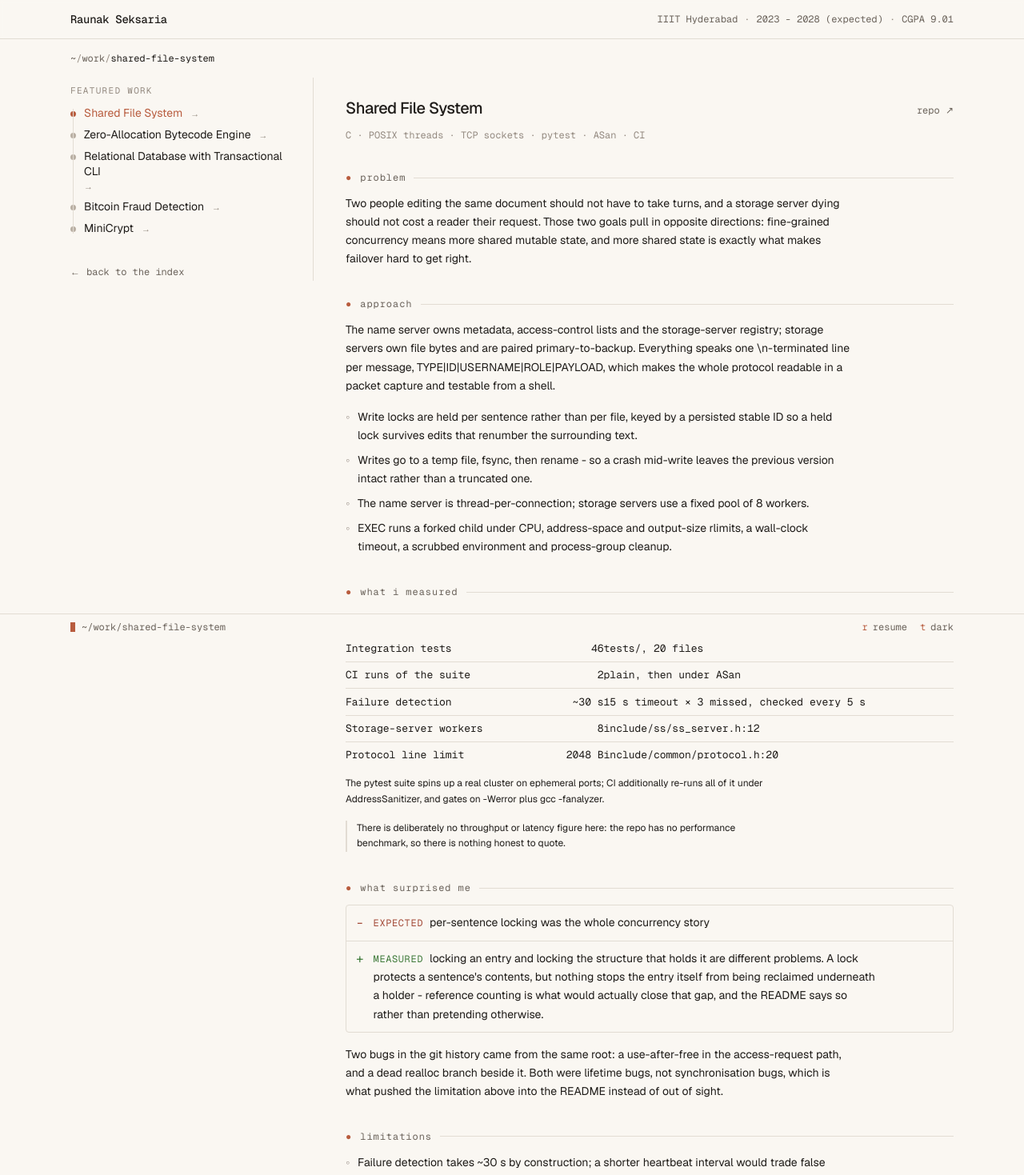
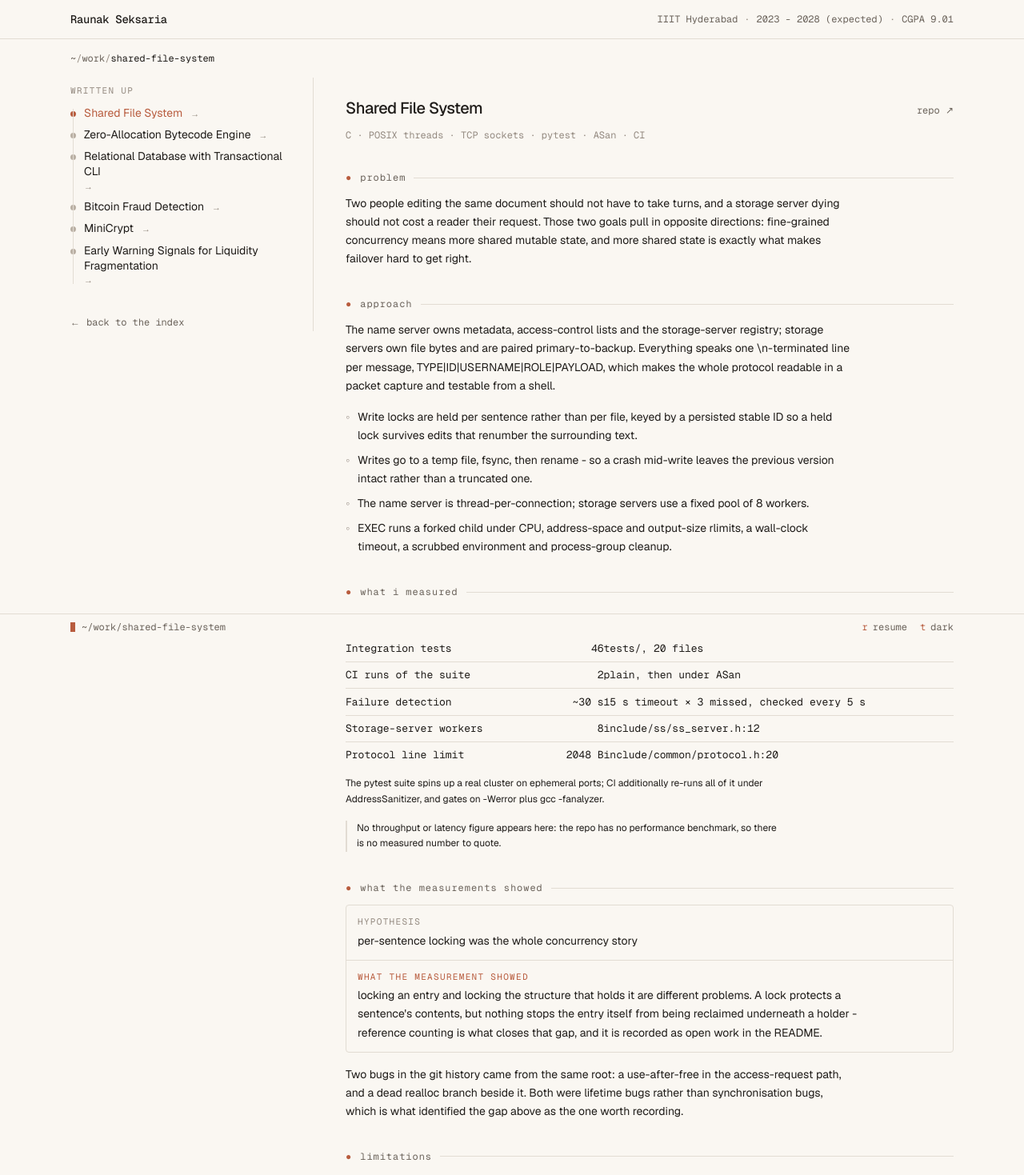
Before and after one commit to RaunakSeksaria/RaunakSeksaria.github.io, a Next.js app: page /work/shared-file-system in a window 1280 px wide. Shown: the top 1469 px of the page at 80% size. Built offline with nearby package versions, Linux system fonts and the light colour scheme.

Commit message:
newer-design

```diff
--- a/src/app/work/[slug]/page.tsx
+++ b/src/app/work/[slug]/page.tsx
@@ -1,7 +1,7 @@
 import Link from 'next/link';
 import { notFound } from 'next/navigation';
 import type { Metadata } from 'next';
-import { featured } from '@/data/projects';
+import { casedProjects } from '@/data/projects';
 import { profile } from '@/data/profile';
 import type { SpineGroup } from '@/data/timeline';
 import CaseStudyView from '@/components/chrome/CaseStudyView';
@@ -11,13 +11,13 @@ import StatusBar from '@/components/chrome/StatusBar';
 
 type Params = { slug: string };
 
-/** One static page per featured project; nothing else is routable here. */
+/** One static page per project that has a case study written for it. */
 export function generateStaticParams(): Params[] {
-  return featured.map((project) => ({ slug: project.slug }));
+  return casedProjects.map((project) => ({ slug: project.slug }));
 }
 
 export function generateMetadata({ params }: { params: Params }): Metadata {
-  const project = featured.find((candidate) => candidate.slug === params.slug);
+  const project = casedProjects.find((candidate) => candidate.slug === params.slug);
   if (!project) return {};
 
   const title = `${project.title} - ${profile.name}`;
@@ -29,11 +29,11 @@ export function generateMetadata({ params }: { params: Params }): Metadata {
   };
 }
 
-/** The spine on a case study navigates between the featured five. */
+/** The spine on a case study navigates between every written-up project. */
 const featuredGroups: SpineGroup[] = [
   {
-    label: 'featured work',
-    entries: featured.map((project) => ({
+    label: 'written up',
+    entries: casedProjects.map((project) => ({
       id: project.slug,
       label: project.title,
       href: `/work/${project.slug}/`,
@@ -43,7 +43,7 @@ const featuredGroups: SpineGroup[] = [
 ];
 
 export default function WorkPage({ params }: { params: Params }) {
-  const project = featured.find((candidate) => candidate.slug === params.slug);
+  const project = casedProjects.find((candidate) => candidate.slug === params.slug);
   if (!project) notFound();
 
   return (
--- a/src/components/chrome/Blocks.tsx
+++ b/src/components/chrome/Blocks.tsx
@@ -27,36 +27,28 @@ export function StackLine({ stack }: { stack: string[] }) {
 }
 
 /**
- * The signature element: what was expected against what the measurement said.
+ * A measured finding: the hypothesis going in, and what the numbers showed.
  *
- * The markers and labels are mono so it reads as a diff, but the text itself is
- * sans - these run to a few sentences, and mono prose at that length is work to
- * read. Colour is never the only signal; the -/+ glyphs carry it too.
+ * Deliberately not styled as a red/green diff. Stating a hypothesis and then a
+ * result is ordinary engineering practice, whereas +/- coding invites the reader
+ * to score one line as wrong. The labels are mono so it still reads as
+ * instrument output; the text is sans because these run to a few sentences and
+ * mono prose at that length is work to read.
  */
 export function Finding({ finding }: { finding: FindingType }) {
   return (
     <div className="overflow-hidden rounded border border-rule">
-      <div className="flex gap-3 border-b border-rule px-3 py-2.5">
-        <span aria-hidden="true" className="mono select-none text-del">
-          -
-        </span>
-        <p className="prose-block text-sm text-dim">
-          <span className="mono mr-2 text-xs uppercase tracking-wider text-del">
-            expected
-          </span>
-          {finding.suspected}
+      <div className="border-b border-rule px-3.5 py-3">
+        <p className="mono mb-1 text-[11px] uppercase tracking-[0.12em] text-faint">
+          hypothesis
         </p>
+        <p className="prose-block text-sm text-dim">{finding.suspected}</p>
       </div>
-      <div className="flex gap-3 px-3 py-2.5">
-        <span aria-hidden="true" className="mono select-none text-add">
-          +
-        </span>
-        <p className="prose-block text-sm text-ink">
-          <span className="mono mr-2 text-xs uppercase tracking-wider text-add">
-            measured
-          </span>
-          {finding.found}
+      <div className="px-3.5 py-3">
+        <p className="mono mb-1 text-[11px] uppercase tracking-[0.12em] text-accent">
+          what the measurement showed
         </p>
+        <p className="prose-block text-sm text-ink">{finding.found}</p>
       </div>
     </div>
   );
--- a/src/components/chrome/CaseStudyView.tsx
+++ b/src/components/chrome/CaseStudyView.tsx
@@ -48,7 +48,7 @@ export default function CaseStudyView({ project }: { project: Project }) {
       </section>
 
       <section className="space-y-3">
-        <SectionHead label="what surprised me" />
+        <SectionHead label="what the measurements showed" />
         <BlockList blocks={study.surprised} />
       </section>
 
--- a/src/components/chrome/IdentityBar.tsx
+++ b/src/components/chrome/IdentityBar.tsx
@@ -4,10 +4,13 @@ import { profile } from '@/data/profile';
 /**
  * The title bar. Sticky rather than fixed, so it yields vertical space on a
  * phone once you start reading.
+ *
+ * Deliberately opaque rather than translucent-plus-blur: the design rules out
+ * glassmorphism, and an opaque bar reads more cleanly over dense text.
  */
 export default function IdentityBar() {
   return (
-    <header className="sticky top-0 z-30 border-b border-rule bg-canvas/95 backdrop-blur-[2px]">
+    <header className="sticky top-0 z-30 border-b border-rule bg-canvas">
       {/*
         Fixed 48px tall from sm upwards so the sticky spine in Browser can offset
         against a known height rather than an approximation.
--- a/src/data/experience.ts
+++ b/src/data/experience.ts
@@ -8,8 +8,7 @@ export const roles: Role[] = [
     period: 'May 2025 - Ongoing',
     stack: ['Kernel PCA', 'NetworkX', 'Matplotlib'],
     bullets: [
-      'Co-authoring a paper that clusters 95-country signed networks into blocs, with data collected using LLMs and validated on UNGA and GDELT.',
-      "Found that a bloc's spatial isolation in this embedding predicts weaker outward cooperation (r = -0.84) across 1975-2025.",
+      'Looking at Geopolitical Networks and how countries cluster into blocs, and how that affects their cooperation with other blocs.',
     ],
   },
   {
--- a/src/data/profile.ts
+++ b/src/data/profile.ts
@@ -22,9 +22,14 @@ export const profile = {
   location: 'Kolkata, India',
 };
 
-/** Verifiable counts for the status bar. Update alongside the data below. */
+/**
+ * Counts shown on the overview. Each must be checkable by a reader who clicks
+ * through, so keep these in step with the data below and do not add a figure
+ * that cannot be counted on the site itself.
+ */
 export const stats = [
-  { label: 'repos', value: '10' }, // featured 5 + other 5, all public and linked
-  { label: 'negative results', value: '3' }, // dispatch study, sargable rewrite, GNNs vs XGBoost
+  // 5 featured + 5 other, plus Product-Labs and Parent_Diaries from the roles.
+  { label: 'public repositories', value: '12' },
+  { label: 'written up in depth', value: '5' },
   { label: 'merged MDN PR', value: '1' }, // mdn/content#37826
 ];
--- a/src/data/projects.ts
+++ b/src/data/projects.ts
@@ -7,7 +7,7 @@ import type { Project } from './types';
  * Where the two disagreed the repo won; the trailing comments say where each
  * figure lives so a later edit can re-check it.
  */
-export const featured: Project[] = [
+const catalogue: Project[] = [
   {
     slug: 'shared-file-system',
     title: 'Shared File System',
@@ -59,7 +59,7 @@ export const featured: Project[] = [
         {
           kind: 'note',
           text:
-            'There is deliberately no throughput or latency figure here: the repo has no performance benchmark, so there is nothing honest to quote.',
+            'No throughput or latency figure appears here: the repo has no performance benchmark, so there is no measured number to quote.',
         },
       ],
       surprised: [
@@ -68,13 +68,13 @@ export const featured: Project[] = [
           finding: {
             suspected: 'per-sentence locking was the whole concurrency story',
             found:
-              'locking an entry and locking the structure that holds it are different problems. A lock protects a sentence\'s contents, but nothing stops the entry itself from being reclaimed underneath a holder - reference counting is what would actually close that gap, and the README says so rather than pretending otherwise.',
+              'locking an entry and locking the structure that holds it are different problems. A lock protects a sentence\'s contents, but nothing stops the entry itself from being reclaimed underneath a holder - reference counting is what closes that gap, and it is recorded as open work in the README.',
           },
         },
         {
           kind: 'prose',
           text:
-            'Two bugs in the git history came from the same root: a use-after-free in the access-request path, and a dead realloc branch beside it. Both were lifetime bugs, not synchronisation bugs, which is what pushed the limitation above into the README instead of out of sight.',
+            'Two bugs in the git history came from the same root: a use-after-free in the access-request path, and a dead realloc branch beside it. Both were lifetime bugs rather than synchronisation bugs, which is what identified the gap above as the one worth recording.',
         },
       ],
       limitations: [
@@ -158,7 +158,7 @@ export const featured: Project[] = [
         {
           kind: 'prose',
           text:
-            'That result also decided the honest way to report the headline speedup. The native-code comparison for the heavy signal is omitted entirely, because the optimizer collapses that loop and the ratio would be measuring the compiler rather than the VM.',
+            'That result also set how the headline speedup is reported. The native-code comparison for the heavy signal is omitted, because the optimizer collapses that loop and the ratio would be measuring the compiler rather than the VM.',
         },
       ],
       limitations: [
@@ -372,7 +372,7 @@ export const featured: Project[] = [
         {
           kind: 'note',
           text:
-            'One honest caveat, since the repo\'s own rules forbid hash shortcuts: stdlib hashlib appears in exactly two places - a truncated SHA-256 used as a deliberately weak toy hash for the birthday-attack experiment, and an optional toggle in the length-extension demo. Neither is a third-party dependency, and neither backs a primitive.',
+            'Scope note: stdlib hashlib appears in exactly two places - a truncated SHA-256 used as a deliberately weak toy hash for the birthday-attack experiment, and an optional toggle in the length-extension demo. Neither is a third-party dependency, and neither backs a primitive.',
         },
       ],
       surprised: [
@@ -392,10 +392,6 @@ export const featured: Project[] = [
       ],
     },
   },
-];
-
-/** Public, linked, but not given a case study. */
-export const other: Project[] = [
   {
     slug: 'c-shell',
     title: 'C-Shell',
@@ -416,12 +412,76 @@ export const other: Project[] = [
   },
   {
     slug: 'ews-financial-networks',
-    title: 'Early Warning Signals for Liquidity-Network Fragmentation',
+    title: 'Early Warning Signals for Liquidity Fragmentation',
     repoUrl: 'https://github.com/RaunakSeksaria/EWS-Financial-Networks',
-    stack: ['Python', 'PyTorch', 'PyTorch Geometric', 'NetworkX'],
+    stack: ['Python', 'PyTorch', 'PyTorch Geometric', 'NetworkX', 'SciPy'],
+    disclosure:
+      'Course project for Dynamical Processes in Complex Networks, built with two teammates. The write-up in final-results/ is committed to the repo.',
     summary:
-      'Reproduced a GIN-GRU tipping-point predictor from Physical Review X 14, 031009 (2024) on Wilson-Cowan dynamics, then designed an original inter-bank liquidity-fragmentation ODE model and trained the same predictor on it. The useful result was a negative one: window-level splitting had inflated R² to 0.68, and the honest simulation-level split gives 0.21 - so the no-leakage split is now an asserted test invariant.',
-    highlights: [],
+      'An inter-bank lending model where a slowly rising funding cost drives the network from an integrated state into a fragmented one, plus a spatio-temporal predictor that estimates where that tipping point sits before it is reached.',
+    highlights: [
+      'Built an inter-bank liquidity model in which each node holds a short-term liquidity buffer and network-mediated outflows are gated by three behavioural response functions: lender willingness, borrower credit risk, and a contagion multiplier.',
+      'Used the giant component of the thresholded active lending graph as the order parameter, so the critical funding cost is a measurable quantity per simulation rather than a label.',
+      'Validated the pipeline first by reproducing two published figures on a Wilson-Cowan system before applying it to the financial model.',
+    ],
+    caseStudy: {
+      problem:
+        'Most early-warning work tells you that a system is close to a tipping point without telling you where the tipping point is. For an inter-bank market the useful question is sharper: at what funding cost does lending stop being a connected market and fragment into isolated institutions?',
+      approach: [
+        {
+          kind: 'prose',
+          text:
+            'Each institution holds a scalar liquidity buffer. A slowly rising exogenous funding cost shrinks the inflow term, while local leakage and a cubic saturation term act on the buffer directly. The interesting part is the network term: outflows to a neighbour are gated by three sigmoidal response functions, one for whether the lender is willing to lend at all, one for how risky the borrower has become, and a multiplier that amplifies losses when a neighbour is already critically stressed.',
+        },
+        {
+          kind: 'bullets',
+          items: [
+            'The order parameter is structural, not statistical: at each step an active lending graph is built by thresholding effective edge weights, and the collapse of its giant component identifies the critical funding cost.',
+            'Swapping the sigmoids for Hill-type activation functions leaves both the transition location and the fragmentation pattern intact, which says the behaviour comes from the economic structure rather than the choice of curve.',
+            'The predictor is the architecture from Liu et al., Physical Review X 14, 031009 (2024): a graph isomorphism network over each snapshot, global pooling into one vector per step, a GRU across the observation window, and an MLP head regressing the critical value.',
+            'Before trusting it on the financial model, the pipeline was checked against that paper on a Wilson-Cowan system, reproducing both the connectivity collapse and the way anticipation accuracy varies with how far ahead you look.',
+          ],
+        },
+      ],
+      measured: [
+        {
+          kind: 'table',
+          table: {
+            columns: ['Configuration', 'Critical funding cost'],
+            rows: [
+              ['Full model, coupling and contagion', '0.565'],
+              ['Coupling only, contagion removed', '0.625'],
+              ['Full model, independent network seed', '0.563'],
+              ['No coupling', 'no fragmentation'],
+            ],
+            numeric: [1],
+            note:
+              'Ablation over the four configurations. Removing contagion pushes fragmentation substantially later, while regenerating the network with a different seed leaves it essentially unchanged, so the amplification mechanism matters more here than the particular graph drawn.',
+          },
+        },
+        {
+          kind: 'prose',
+          text:
+            'The transition itself is sharp rather than gradual. The giant component holds at full connectivity across a wide pre-critical range and then collapses discontinuously, and the derivative of the order parameter spikes at exactly that point.',
+        },
+      ],
+      surprised: [
+        {
+          kind: 'finding',
+          finding: {
+            suspected:
+              'a market crash could be modelled directly, taking the failure of a Cholesky factorisation on the correlation matrix as the signal that the system had broken',
+            found:
+              'the transition was barely visible, the graph structure became untrustworthy precisely when the failure occurred, and there was no ground truth to train against. Crashes are fat-tailed and rare enough that ordinary market dynamics never generate them. Moving to liquidity fragmentation fixed all three problems at once: the order parameter is observable throughout, and every simulation carries its own known critical value to learn from.',
+          },
+        },
+      ],
+      limitations: [
+        'Everything is synthetic. The model is calibrated against the shape of behaviour described in the contagion literature, not against real inter-bank data.',
+        'Predictions track the true critical value across simulations but with visible spread, driven by stochastic initial conditions and network heterogeneity.',
+        'No CI in this repo, and the tests are CPU smoke tests that assert the split invariant rather than a full evaluation suite.',
+      ],
+    },
   },
   {
     slug: 'buy-sell-rent',
@@ -444,4 +504,30 @@ export const other: Project[] = [
   },
 ];
 
-export const allProjects = [...featured, ...other];
+/**
+ * Which projects lead. Reordering the site is a one-line edit here rather than
+ * a move of seventy lines above; everything not listed falls to the second
+ * tier, in catalogue order.
+ */
+const FEATURED_SLUGS = [
+  'shared-file-system',
+  'bytecode-engine',
+  'ews-financial-networks',
+  'fraud-detection',
+  'minicrypt',
+] as const;
+
+export const featured: Project[] = FEATURED_SLUGS.map((slug) => {
+  const project = catalogue.find((entry) => entry.slug === slug);
+  if (!project) throw new Error(`Featured slug has no project: ${slug}`);
+  return project;
+});
+
+export const other: Project[] = catalogue.filter(
+  (project) => !FEATURED_SLUGS.some((slug) => slug === project.slug),
+);
+
+export const allProjects = catalogue;
+
+/** Anything with a case study gets its own page under /work. */
+export const casedProjects = catalogue.filter((project) => project.caseStudy);
```
Also changed, not shown: src/data/timeline.ts (+5 -3 lines).
